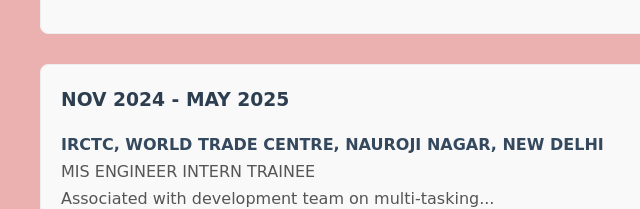
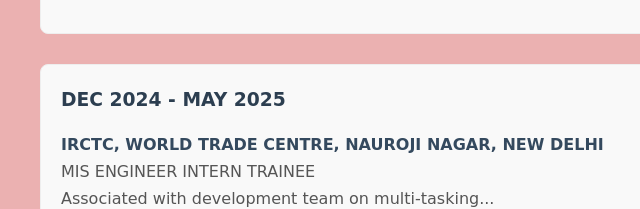
Before and after one commit to Jigyasu-vatsa/Dixy-A_Voice_Assistant_Cum_Chat_Bot_for_Social_Platforms, a plain HTML site: page index.html in a window 1280 px wide. Shown: the part 2780-2989 px from the top of the page, 0-640 px from the left. Drawn offline with Linux system fonts and the light colour scheme; no server answers.

Commit message:
Update index.html

```diff
--- a/index.html
+++ b/index.html
@@ -59,7 +59,7 @@
                     <p><strong>RENUKA ASSOCIATES PVT. LTD., TUGHLAKABAD EXTN., NEW DELHI</strong><br>TRAINEE - SOFTWARE DEVELOPER<br>Offer of employment as software developer for library...</p>
                 </div>
                 <div>
-                    <h3>NOV 2024 - MAY 2025</h3>
+                    <h3>DEC 2024 - MAY 2025</h3>
                     <p><strong>IRCTC, WORLD TRADE CENTRE, NAUROJI NAGAR, NEW DELHI</strong><br>MIS ENGINEER INTERN TRAINEE<br>Associated with development team on multi-tasking...</p>
                 </div>
                 <!--<div>
```
